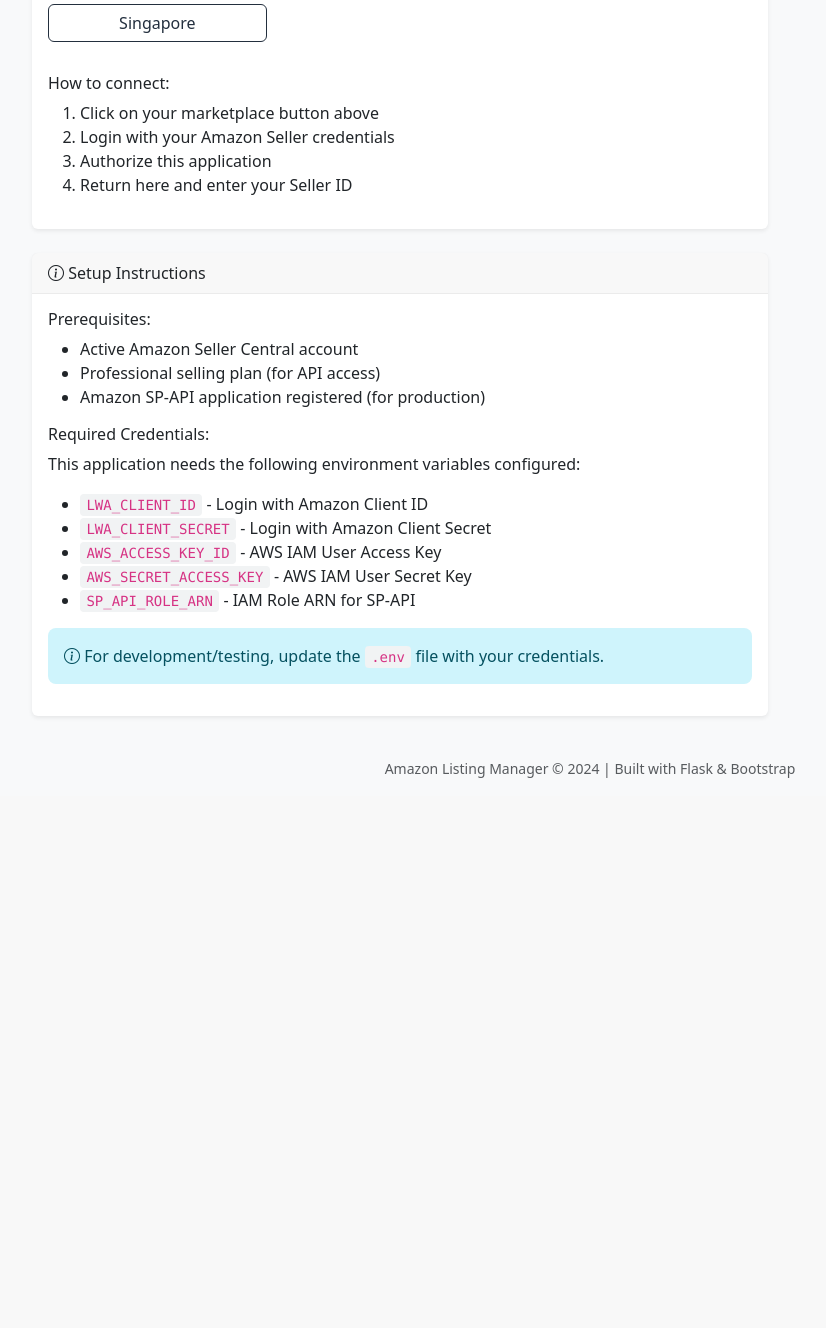
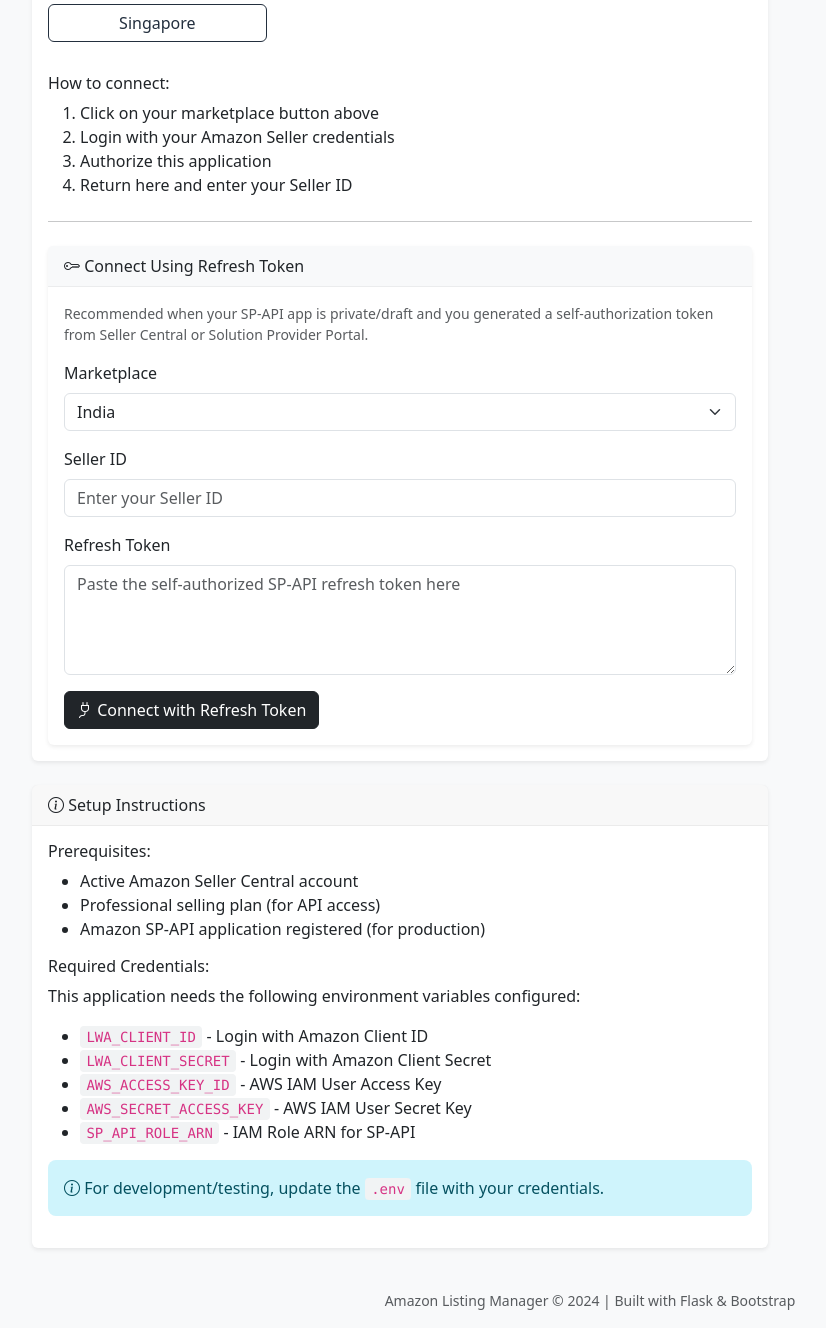
Before and after one commit to rutvijjani/amazon-listing-manager, a Flask app: page /settings/amazon in a window 1280 px wide. Shown: the part 944-2272 px from the top of the page, without its empty margins (50-876 px from the left). Before the commit the page ends 1722 px from the top, so only its background shows below. Run offline with Flask 3, Linux system fonts and the light colour scheme; the visitor is signed in with stand-in values (Sample User, id 1); data that the repository does not hold is empty; some libraries are stand-ins or nearby versions.

Commit message:
Add direct refresh token connect flow

```diff
--- a/app/templates/settings/amazon_connect.html
+++ b/app/templates/settings/amazon_connect.html
@@ -137,6 +137,46 @@
                         <li>Return here and enter your Seller ID</li>
                     </ol>
                 </div>
+
+                <hr class="my-4">
+
+                <div class="card border-secondary">
+                    <div class="card-header bg-light">
+                        <i class="bi bi-key"></i> Connect Using Refresh Token
+                    </div>
+                    <div class="card-body">
+                        <p class="small text-muted mb-3">
+                            Recommended when your SP-API app is private/draft and you generated a self-authorization token
+                            from Seller Central or Solution Provider Portal.
+                        </p>
+                        <form method="POST" action="{{ url_for('auth.amazon_direct_connect') }}">
+                            <input type="hidden" name="csrf_token" value="{{ csrf_token() }}">
+                            <div class="mb-3">
+                                <label class="form-label">Marketplace</label>
+                                <select class="form-select" name="marketplace_id" required>
+                                    {% for mp_id, mp_name in marketplaces.items() %}
+                                    <option value="{{ mp_id }}" {% if mp_id == 'A21TJRUUN4KGV' %}selected{% endif %}>
+                                        {{ mp_name }}
+                                    </option>
+                                    {% endfor %}
+                                </select>
+                            </div>
+                            <div class="mb-3">
+                                <label class="form-label">Seller ID</label>
+                                <input type="text" class="form-control" name="seller_id" required
+                                       placeholder="Enter your Seller ID">
+                            </div>
+                            <div class="mb-3">
+                                <label class="form-label">Refresh Token</label>
+                                <textarea class="form-control" name="refresh_token" rows="4" required
+                                          placeholder="Paste the self-authorized SP-API refresh token here"></textarea>
+                            </div>
+                            <button type="submit" class="btn btn-dark">
+                                <i class="bi bi-plug"></i> Connect with Refresh Token
+                            </button>
+                        </form>
+                    </div>
+                </div>
                 {% endif %}
             </div>
         </div>
```
Also changed, not shown: app/routes/auth.py (+43 -0 lines).
